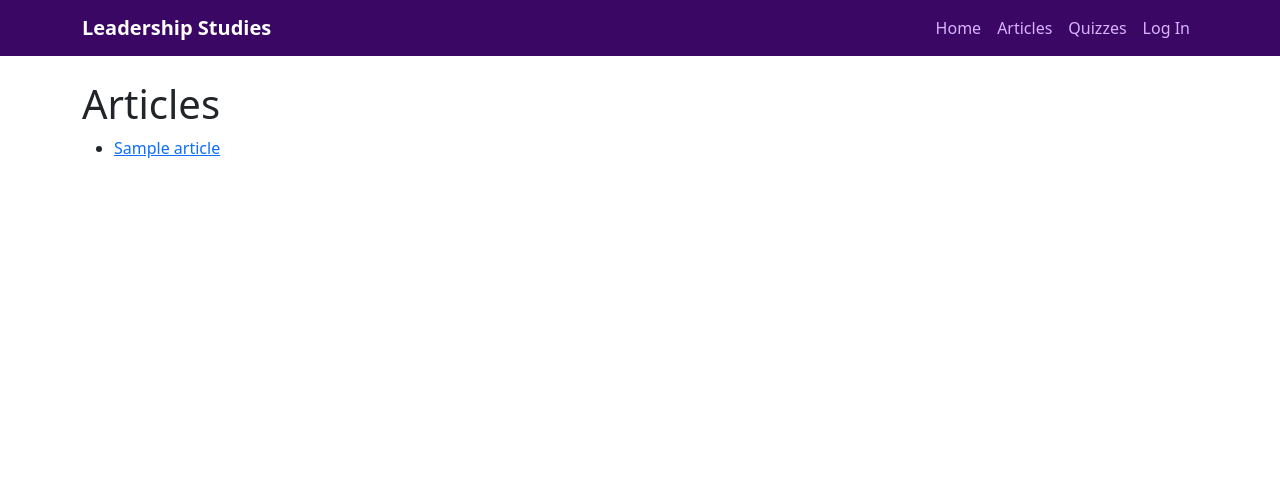
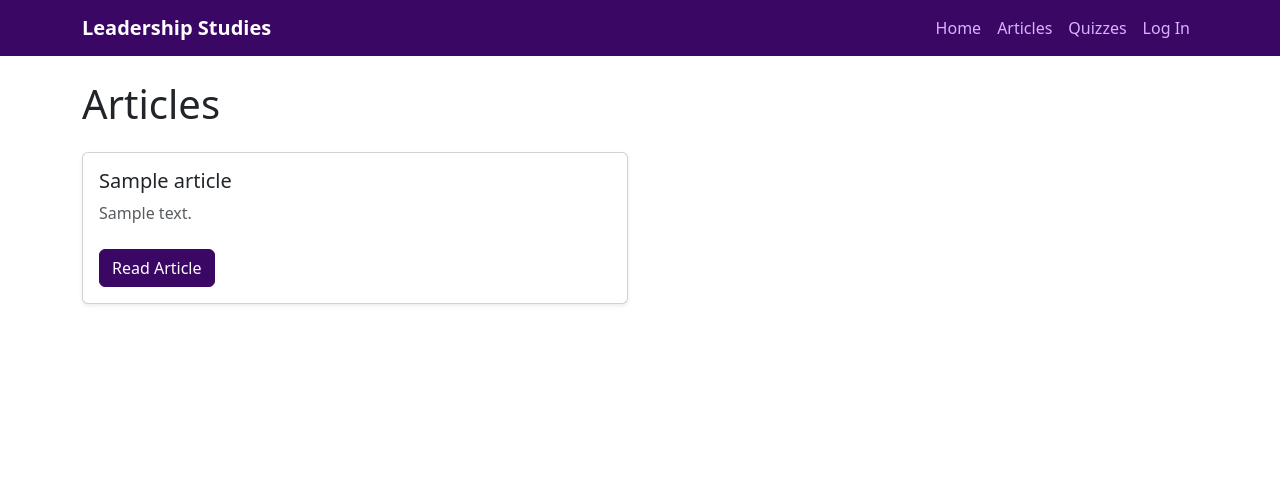
Before and after one commit to kyleedown/LeadershipWebsite, a Django app: page /articles/ in a window 1280 px wide. Shown: the top 504 px of the page. Run offline with Django 5.2, Linux system fonts and the light colour scheme; tables that the repository leaves empty hold one stand-in row (values such as "Sample post").

Commit message:
Article list cards

```diff
--- a/content/templates/content/article_list.html
+++ b/content/templates/content/article_list.html
@@ -1,17 +1,27 @@
 {% extends "base.html" %}
 
+{% block title %}Articles — Leadership Studies{% endblock %}
+
 {% block content %}
-<h1>Articles</h1>
+<h1 class="mb-4">Articles</h1>
 
 {% if articles %}
-    <ul>
-        {% for article in articles %}
-            <li>
-                <a href="{% url 'article_detail' article.slug %}">{{ article.title }}</a>
-            </li>
-        {% endfor %}
-    </ul>
+  <div class="row row-cols-1 row-cols-md-2 g-4">
+    {% for article in articles %}
+    <div class="col">
+      <div class="card h-100 shadow-sm">
+        <div class="card-body">
+          <h5 class="card-title">{{ article.title }}</h5>
+          <p class="card-text text-muted">{{ article.body|striptags|truncatewords:30 }}</p>
+        </div>
+        <div class="card-footer bg-transparent border-0 pb-3">
+          <a href="{% url 'article_detail' article.slug %}" class="btn btn-dark">Read Article</a>
+        </div>
+      </div>
+    </div>
+    {% endfor %}
+  </div>
 {% else %}
-    <p>No articles published yet.</p>
+  <p class="text-muted">No articles published yet.</p>
 {% endif %}
 {% endblock %}
```
